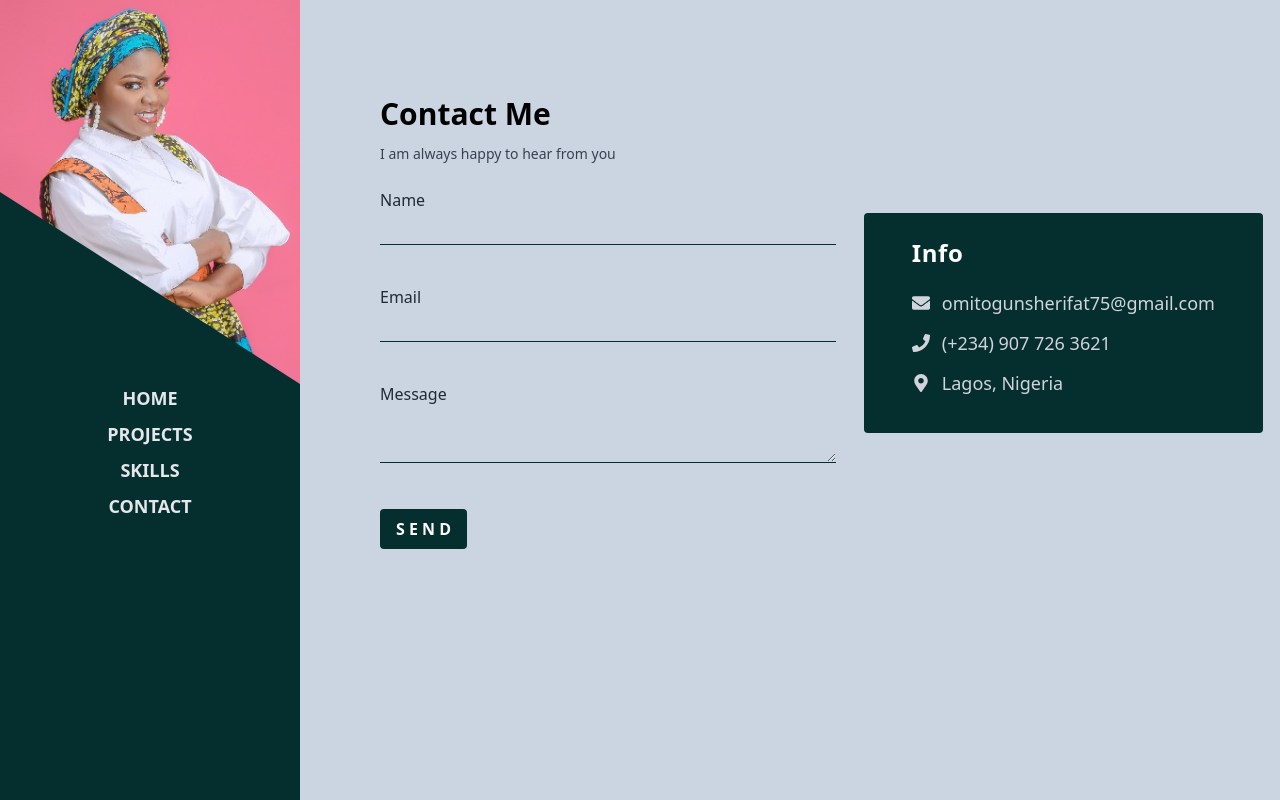
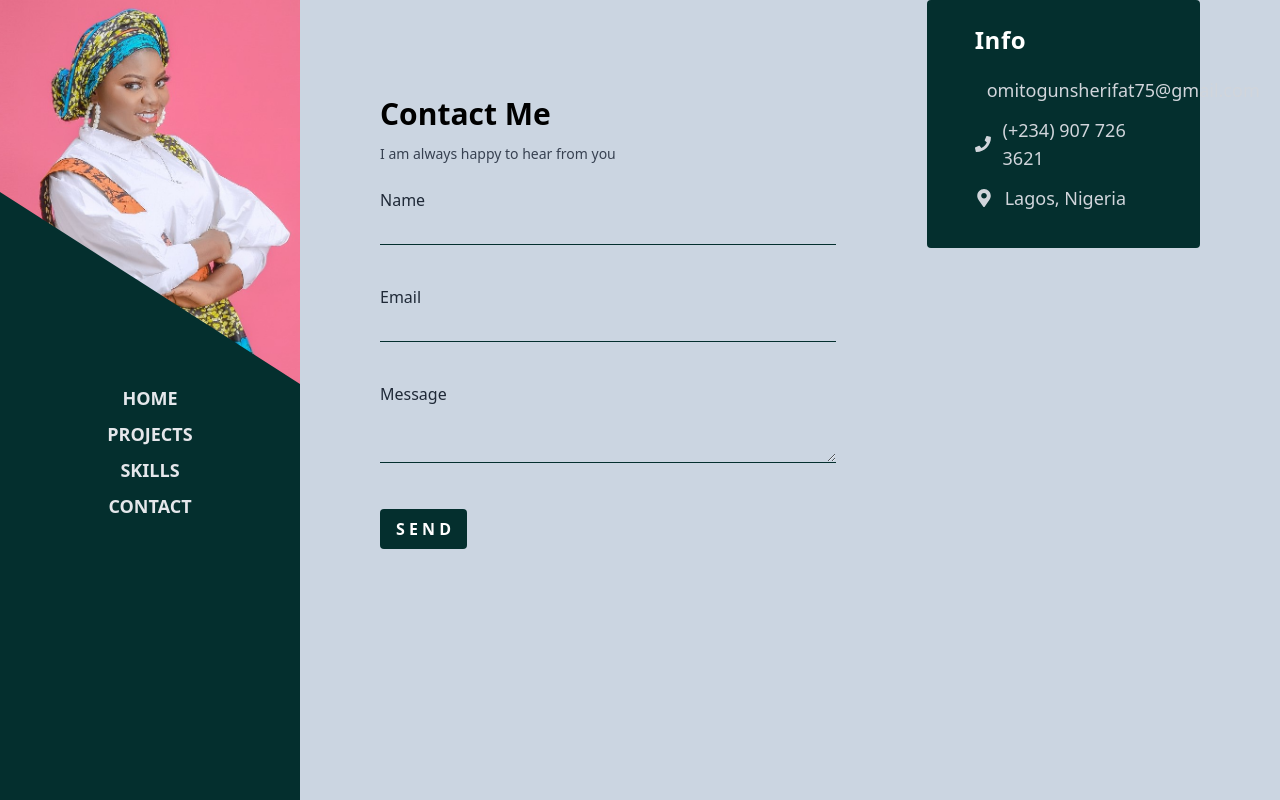
Before and after one commit to Adejokemi/MyPortfolio, a React (Vite) app: page /Contact in a window 1280 px wide. Built offline with nearby package versions, Linux system fonts and the light colour scheme.

Commit message:
updated contact

```diff
--- a/src/Components/Contact.jsx
+++ b/src/Components/Contact.jsx
@@ -8,7 +8,7 @@ const Contact = () => {
       <div className='lg:col-span-2'>
         <ContactForm/>
       </div>
-      <div className='lg:col-span-1 flex justify-center items-center'>
+      <div className='lg:col-span-1'>
         <ContactCard/>
       </div>
     </div>
```
